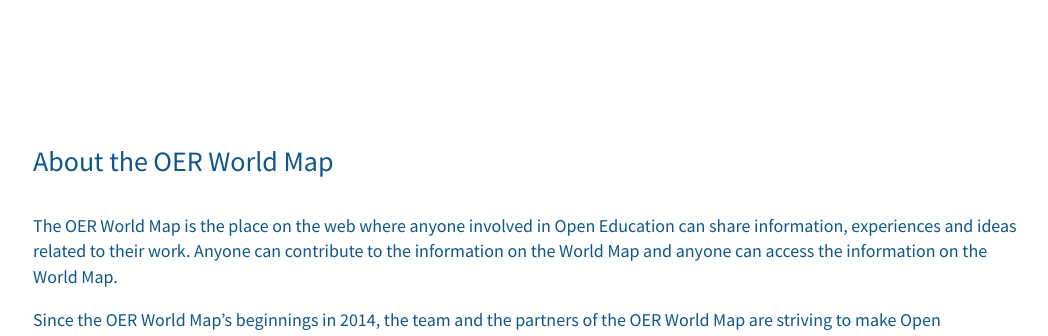
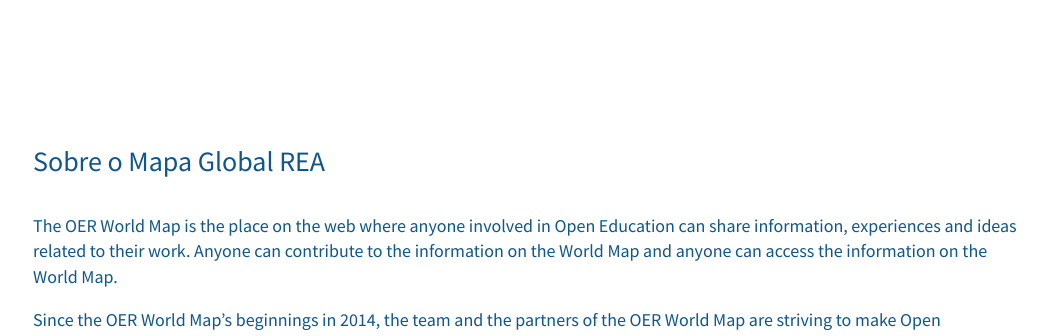
Before and after one commit to hbz/oerworldmap-ui, a Jekyll site: the page built from docs/about.pt.md, in a window 1280 px wide and 900 px high. Shown: the top 336 px of the window, without its empty margins (113-1161 px from the left). Built offline with Jekyll 4.4.1, drawn with Linux system fonts in a browser that asks for light colours; nearby versions of some CDN libraries; comment, search, counter and statistics services are not loaded; a style sheet for code colours, icons or effects is not loaded.

Commit message:
New translations about.md (Portuguese, Brazilian)

```diff
--- a/docs/about.pt.md
+++ b/docs/about.pt.md
@@ -2,7 +2,7 @@
 title: Sobre
 ---
 
-## About the OER World Map
+## Sobre o Mapa Global REA
 
 The OER World Map is the place on the web where anyone involved in Open Education can share information, experiences and ideas related to their work. Anyone can contribute to the information on the World Map and anyone can access the information on the World Map.
 
```
